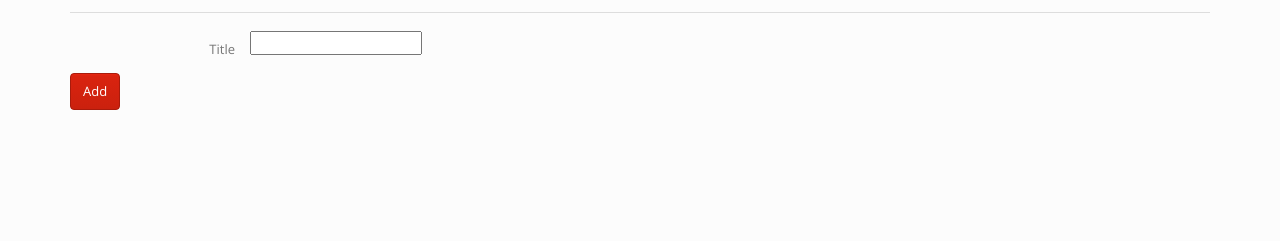
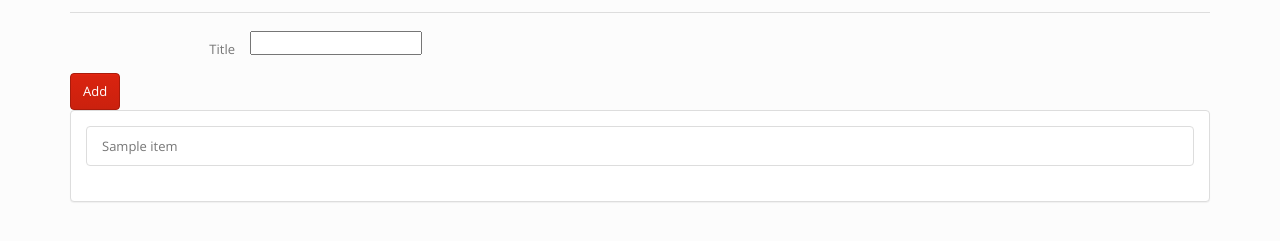
Before and after one commit to ajaymajgaonkar/redmond, a Flask app: template templates/Todo.html in a window 1280 px wide. Shown: the part 201-442 px from the top of the page. Run offline with Flask 2, Linux system fonts and the light colour scheme; the template is opened without the code that fills it: values that come from a table or form of the project are taken from there, most other values are stand-ins (such as "Sample title", 1, 10 or a date in 2020); some libraries are stand-ins or nearby versions.

Commit message:
Updating todo.html to show list of items

```diff
--- a/templates/Todo.html
+++ b/templates/Todo.html
@@ -23,4 +23,15 @@
 
 </form>
 
+<div class="panel panel-default">
+    <div class="panel-body">
+        <ul class="list-group">
+            {% for item in items %}
+                <li class="list-group-item">
+                    {{ item.title }}
+                </li>
+            {% endfor %}
+        </ul>
+    </div>
+</div>
 {% endblock %}
```
